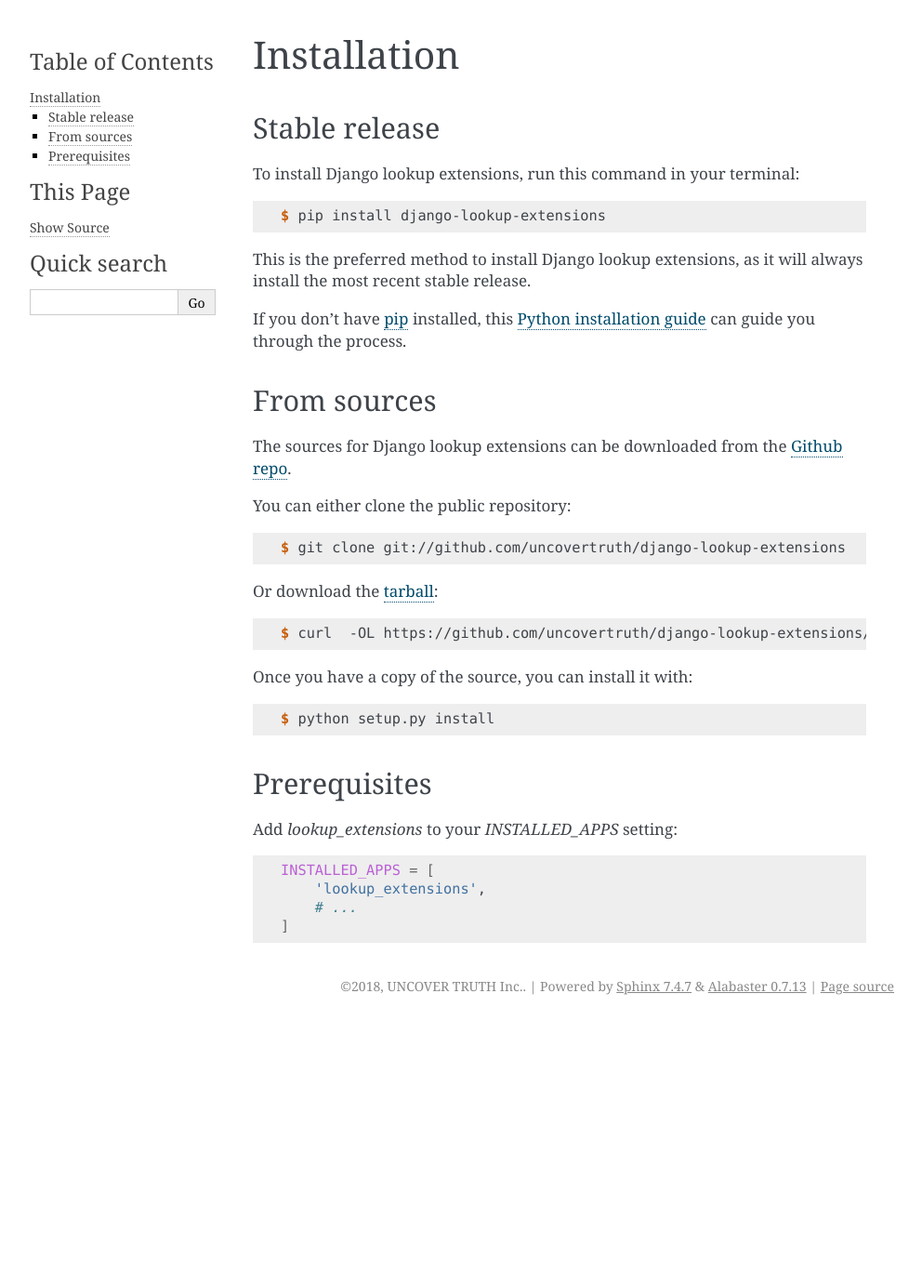
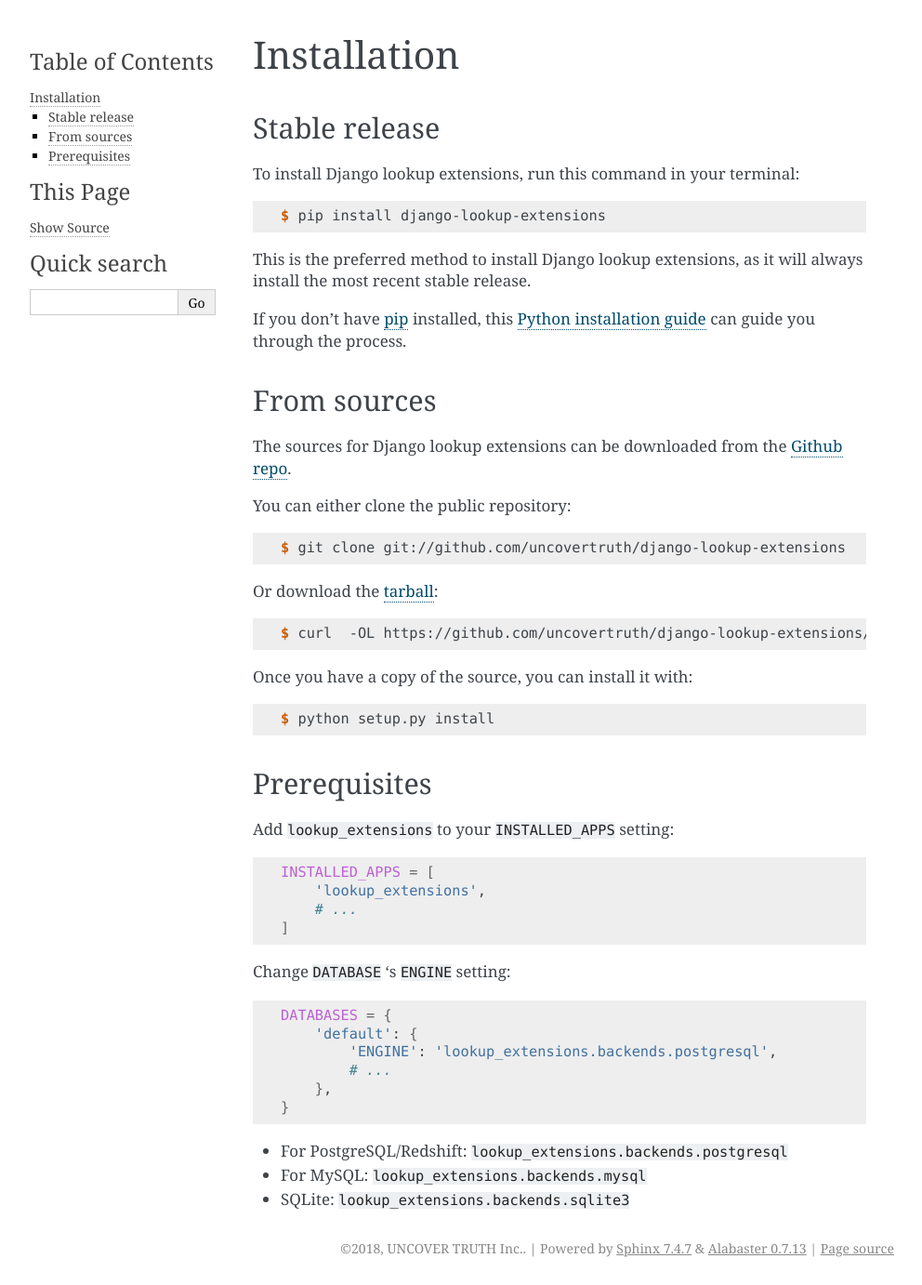
Before and after one commit to harikitech/django-lookup-extensions, a Sphinx documentation site: the page built from docs/installation.rst, in a window 1280 px wide. Shown: the whole page at 93% size, without its empty margins (148-1140 px from the left). Built offline with Sphinx 7.4.7, drawn with Linux system fonts in a browser that asks for light colours; pages that are not in the unit, such as notebooks, are missing from menus; before the commit the page ends 1100 px from its top, so only the background shows below that.

Commit message:
Specify backends

```diff
--- a/docs/installation.rst
+++ b/docs/installation.rst
@@ -53,9 +53,22 @@
 Prerequisites
 -------------
 
-Add `lookup_extensions` to your `INSTALLED_APPS` setting::
+Add ``lookup_extensions`` to your ``INSTALLED_APPS`` setting::
 
     INSTALLED_APPS = [
         'lookup_extensions',
         # ...
     ]
+
+Change ``DATABASE`` 's ``ENGINE`` setting::
+
+    DATABASES = {
+        'default': {
+            'ENGINE': 'lookup_extensions.backends.postgresql',
+            # ...
+        },
+    }
+
+* For PostgreSQL/Redshift: ``lookup_extensions.backends.postgresql``
+* For MySQL: ``lookup_extensions.backends.mysql``
+* SQLite: ``lookup_extensions.backends.sqlite3``
```
